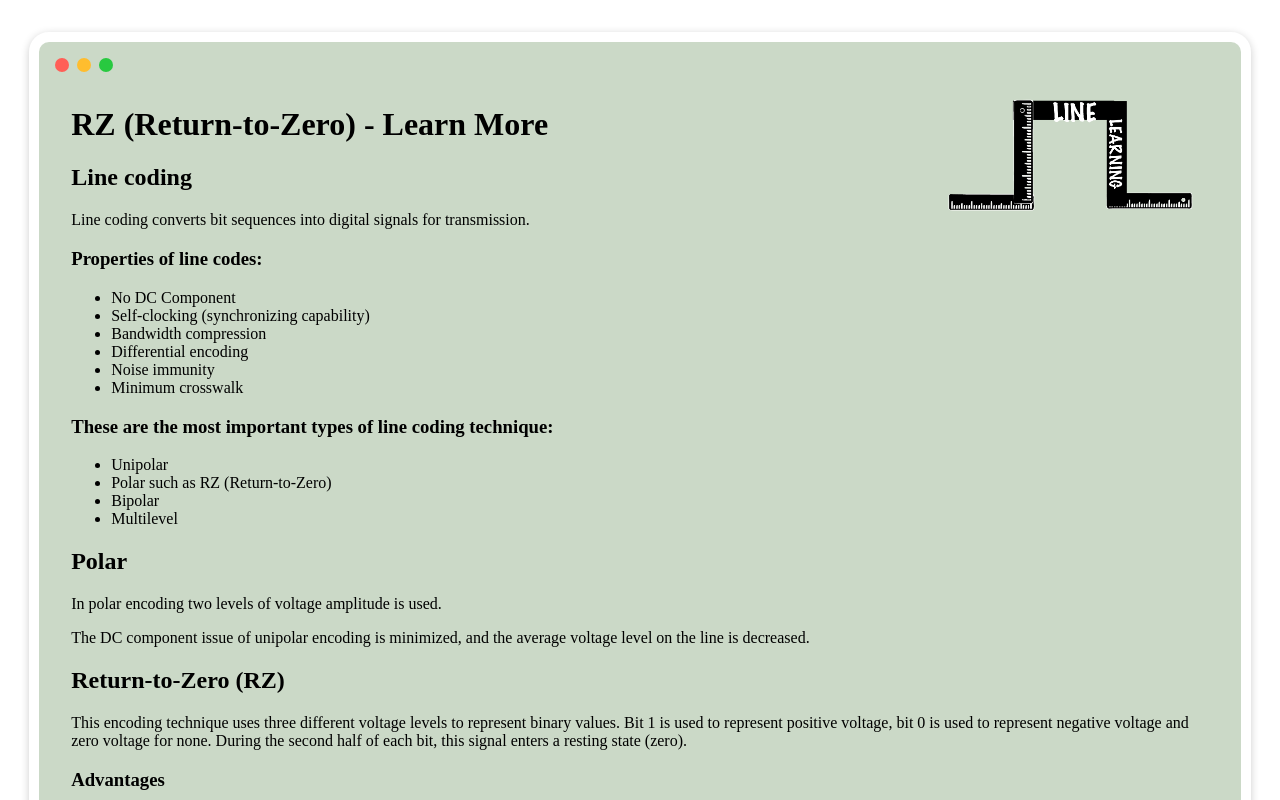
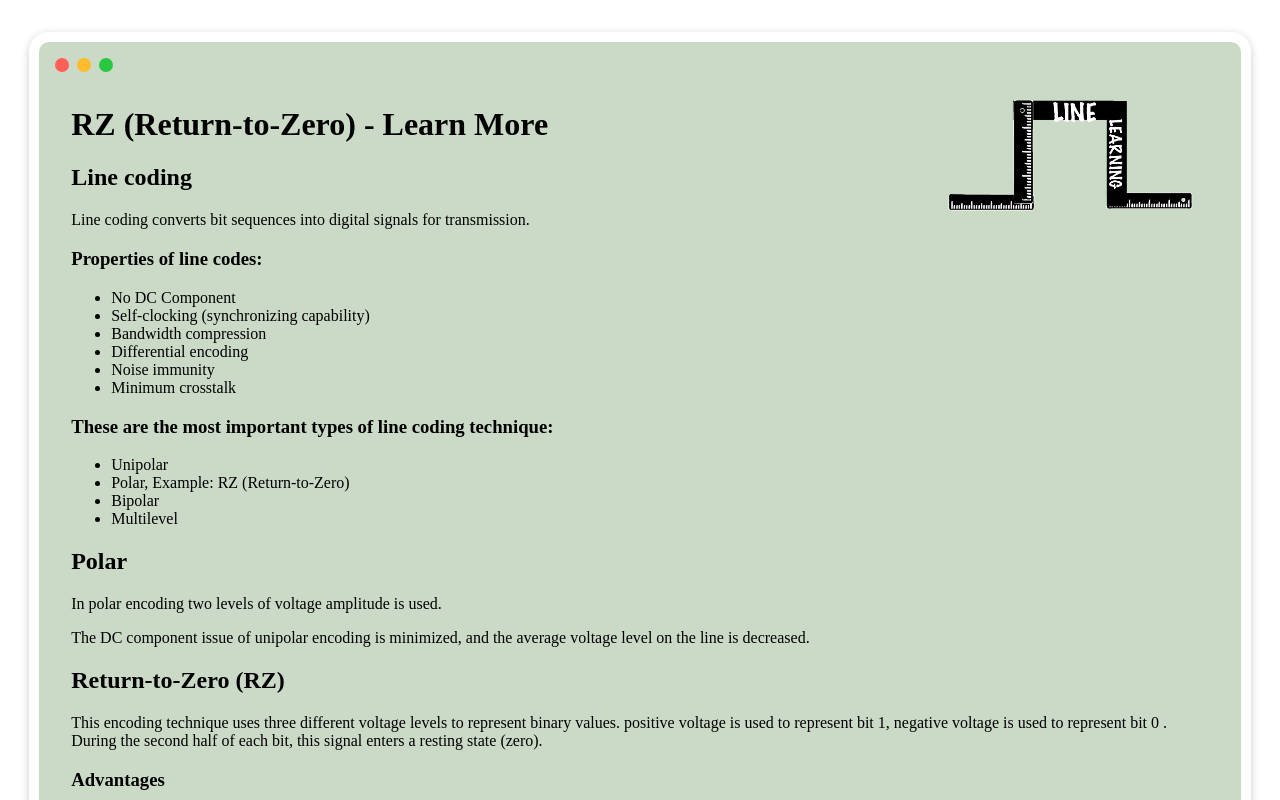
Before and after one commit to vee03-code/LineLearning, a Vue app: page /rz in a window 1280 px wide. Shown: the top 800 px of the page. Built offline with nearby package versions, Linux system fonts and the light colour scheme.

Commit message:
Update 7 components: improvements and fixes in Vue component files

```diff
--- a/src/components/AmiPage.vue
+++ b/src/components/AmiPage.vue
@@ -19,13 +19,13 @@
       <li>Bandwidth compression</li>
       <li>Differential encoding</li>
       <li>Noise immunity</li>
-      <li>Minimum crosswalk</li>
+      <li>Minimum crosstalk</li>
     </ul>
     <h3>These are the most important types of line coding technique:</h3>
     <ul class="\list">
       <li>Unipolar </li>
       <li>Polar </li>
-      <li>Bipolar such as AMI (Alternate Mark Inversion) </li>
+      <li>Bipolar, Example: AMI (Alternate Mark Inversion) </li>
       <li>Multilevel</li>
     </ul>
     <h2>Bipolar</h2>
--- a/src/components/DiffManchesterPage.vue
+++ b/src/components/DiffManchesterPage.vue
@@ -18,12 +18,12 @@
       <li>Bandwidth compression</li>
       <li>Differential encoding</li>
       <li>Noise immunity</li>
-      <li>Minimum crosswalk</li>
+      <li>Minimum crosstalk</li>
     </ul>
     <h3>These are the most important types of line coding technique:</h3>
     <ul class="\list">
       <li>Unipolar </li>
-      <li>Polar such as Differential Manchester</li>
+      <li>Polar, Example: Differential Manchester</li>
       <li>Bipolar</li>
       <li>Multilevel</li>
     </ul>
@@ -37,7 +37,7 @@
       <ul class="list">
         <li>Self-Clocking and Synchronization: With a guaranteed mid-bit transition, Differential Manchester encoding inherently supports clock recovery. This consistent transition enables the receiver to remain synchronized with the incoming data stream, even during long strings of identical bits.</li>
         <li>No DC Component: Since each bit period contains both a positive and negative voltage, the average voltage over time is zero. This elimination of the DC component is especially beneficial for transmission channels that are AC-coupled or for systems where DC bias can cause issues.</li>
-        <li>Polarity Inversion Immunity: Because bit information is determined by transitions rather than absolute voltage levels, Differential Manchester is robust against polarity reversals. This makes the encoding less sensitive to signal inversion and other polarity-related distortions.</li>
+        <li>Polarity Inversion Immunity: Because bit information is determined by transitions rather than absolute voltage levels, Differential Manchester is robust against polarity reversals. This makes the encoding less sensitive to signal inversion and other polarity related distortions.</li>
         <li>Improved Error Detection: The extra transitions provide more opportunities for detecting timing errors or unexpected changes, which can be useful for error detection in noisy communication environments.</li>
       </ul>
       <h3>Disadvantages</h3>
@@ -49,7 +49,7 @@
       <h3>Use Cases</h3>
       <ul class="list">
         <li>Local Area Networks (LANs): Differential Manchester encoding has been used in network technologies where reliable clock recovery is critical. Its robustness against noise and polarity errors made it a strong candidate in early Ethernet implementations and other LAN protocols.</li>
-        <li>Digital Telecommunication Systems: In scenarios where maintaining synchronization and data integrity is essential especially over noisy channels Differential Manchester encoding’s self-clocking nature is highly beneficial.</li>
+        <li>Digital Telecommunication Systems: In scenarios where maintaining synchronization and data integrity is essential especially over noisy channels Differential Manchester encoding’s self clocking nature is highly beneficial.</li>
         <li>Legacy Systems and Specialized Applications: Although newer encoding schemes have become more common, Differential Manchester may still be found in legacy communication systems or specialized applications where its advantages outweigh the drawbacks of increased bandwidth and circuit complexity.</li>
       </ul>
 
--- a/src/components/LineCodeVisualizer.vue
+++ b/src/components/LineCodeVisualizer.vue
@@ -72,7 +72,7 @@
         </div>
         <p>
           Multilevel line coding uses more than two amplitude levels per symbol.
-          for example , PAM-4 encodes 2 bits per symbol.
+          for example , PAM4 uses 4 levels.
         </p>
         <p><strong>Example:</strong> PAM-4 (100Gbps per lane)</p>
       </div>
@@ -652,7 +652,7 @@ export default {
         return `${bandwidthValue.toFixed(2)} Hz `;
       }else if (method === "PAM4") {
         const symbolRate = 1 / (2 * (bitPeriod/1000000000000));
-        return `${(0.5 * symbolRate).toExponential(2)} Hz  ( 26.66 GHz )`;
+        return `${(0.5 * symbolRate).toExponential(2)} Hz   ( 26.56 GHz )`;
       }
     },
     plusSlides(n) {
--- a/src/components/ManchesterPage.vue
+++ b/src/components/ManchesterPage.vue
@@ -19,12 +19,12 @@
       <li>Bandwidth compression</li>
       <li>Differential encoding</li>
       <li>Noise immunity</li>
-      <li>Minimum crosswalk</li>
+      <li>Minimum crosstalk</li>
     </ul>
     <h3>These are the most important types of line coding technique:</h3>
     <ul class="\list">
       <li>Unipolar </li>
-      <li>Polar such as Manchester</li>
+      <li>Polar, Example: Manchester</li>
       <li>Bipolar</li>
       <li>Multilevel</li>
     </ul>
--- a/src/components/NrzPage.vue
+++ b/src/components/NrzPage.vue
@@ -19,11 +19,11 @@
         <li>Bandwidth compression</li>
         <li>Differential encoding</li>
         <li>Noise immunity</li>
-        <li>Minimum crosswalk</li>
+        <li>Minimum crosstalk</li>
       </ul>
       <h3>These are the most important types of line coding technique:</h3>
       <ul class="\list">
-        <li>Unipolar such as NRZ (Non-Return-to-Zero)</li>
+        <li>Unipolar, Example: NRZ (Non-Return-to-Zero)</li>
         <li>Polar</li>
         <li>Bipolar</li>
         <li>Multilevel</li>
--- a/src/components/Pam4Page.vue
+++ b/src/components/Pam4Page.vue
@@ -17,7 +17,7 @@
       <h2>Introduction to Multilevel Line Coding</h2>
       <p>
         A <strong>multilevel (M‑ary) line code</strong> encodes digital data by mapping each group of
-        <code>log₂ M</code> input bits onto one of <code>M</code> distinct signal levels in the time domain waveform, transmitting <code>log₂M</code> bits per symbol interval instead of just
+        <code>log₂ M</code> input bits onto one of <code>M</code> distinct signal levels in the time domain waveform, transmitting <code>log₂M</code> bits per symbol instead of just
         1 bit as in binary schemes. Unlike binary (two‑level) line codes, multilevel schemes use
         three or more discrete voltage (or current) states to represent multiple bits at once,
         which reduces the required symbol (baud) rate for a given bit rate and improves spectral
@@ -66,7 +66,7 @@
 
       <h2>PAM4 in Fast Ethernet</h2>
       <p>
-        PAM4 is pivotal in modern Ethernet standards (e.g., IEEE 802.3bs for 400 G) enabling faster
+        PAM4 is pivotal in modern Ethernet standards (e.g., IEEE 802.3bs ) enabling faster
         data rates with fewer lanes compared to NRZ.
       </p>
 
@@ -164,7 +164,7 @@
       <p>
         Building on the original IEEE Std 802.3 standard first published in 1985, the IEEE Std 802.3df
         project is specifically engineered to address the needs of emerging hyperscale data centers
-        and large-language-model (LLM) machine-learning (ML) applications, promising significant
+        and Large Language Model (LLM) machine-learning (ML) applications, promising significant
         improvements in performance and scalability.
       </p>
 
--- a/src/components/RzPage.vue
+++ b/src/components/RzPage.vue
@@ -19,12 +19,12 @@
       <li>Bandwidth compression</li>
       <li>Differential encoding</li>
       <li>Noise immunity</li>
-      <li>Minimum crosswalk</li>
+      <li>Minimum crosstalk</li>
     </ul>
     <h3>These are the most important types of line coding technique:</h3>
     <ul class="\list">
       <li>Unipolar </li>
-      <li>Polar such as RZ (Return-to-Zero)</li>
+      <li>Polar, Example: RZ (Return-to-Zero)</li>
       <li>Bipolar</li>
       <li>Multilevel</li>
     </ul>
@@ -33,7 +33,7 @@
     <p>The DC component issue of unipolar encoding is minimized, and the average voltage level on the line is decreased.</p>
     <h2>Return-to-Zero (RZ)</h2>
     <p>This encoding technique uses three different voltage levels to represent binary values.
-      Bit 1 is used to represent positive voltage, bit 0 is used to represent negative voltage and zero voltage for none. During the second half of each bit, this signal enters a resting state (zero).</p>
+     positive voltage is used to represent bit 1, negative voltage is used to represent bit 0 . During the second half of each bit, this signal enters a resting state (zero).</p>
       <h3>Advantages</h3>
       <ul class="list">
         <li>Improved Clock Recovery: Since each bit interval includes a transition to zero, polar RZ provides inherent self-clocking. This frequent transition assists the receiver in maintaining proper synchronization, especially when long sequences of identical bits are transmitted.</li>
@@ -48,7 +48,7 @@
       <h3>Use Cases</h3>
       <ul class="list">
         <li>Systems Requiring Reliable Synchronization: The built-in clock recovery of polar RZ makes it suitable for systems where maintaining synchronization is critical, despite the increased bandwidth cost.</li>
-        <li>Environments with DC Coupling Issues: Applications that are sensitive to DC components—such as optical systems—can benefit from the low DC bias of polar RZ.</li>
+        <li>Environments with DC Coupling Issues: Applications that are sensitive to DC components (such as optical systems) can benefit from the low DC bias of polar RZ.</li>
         <li>Historical Applications: Although polar RZ has largely been replaced by more efficient encoding methods like Manchester and differential Manchester encoding, it may still be found in legacy systems or in niche applications where its specific properties are required.</li>
       </ul>
 
```
